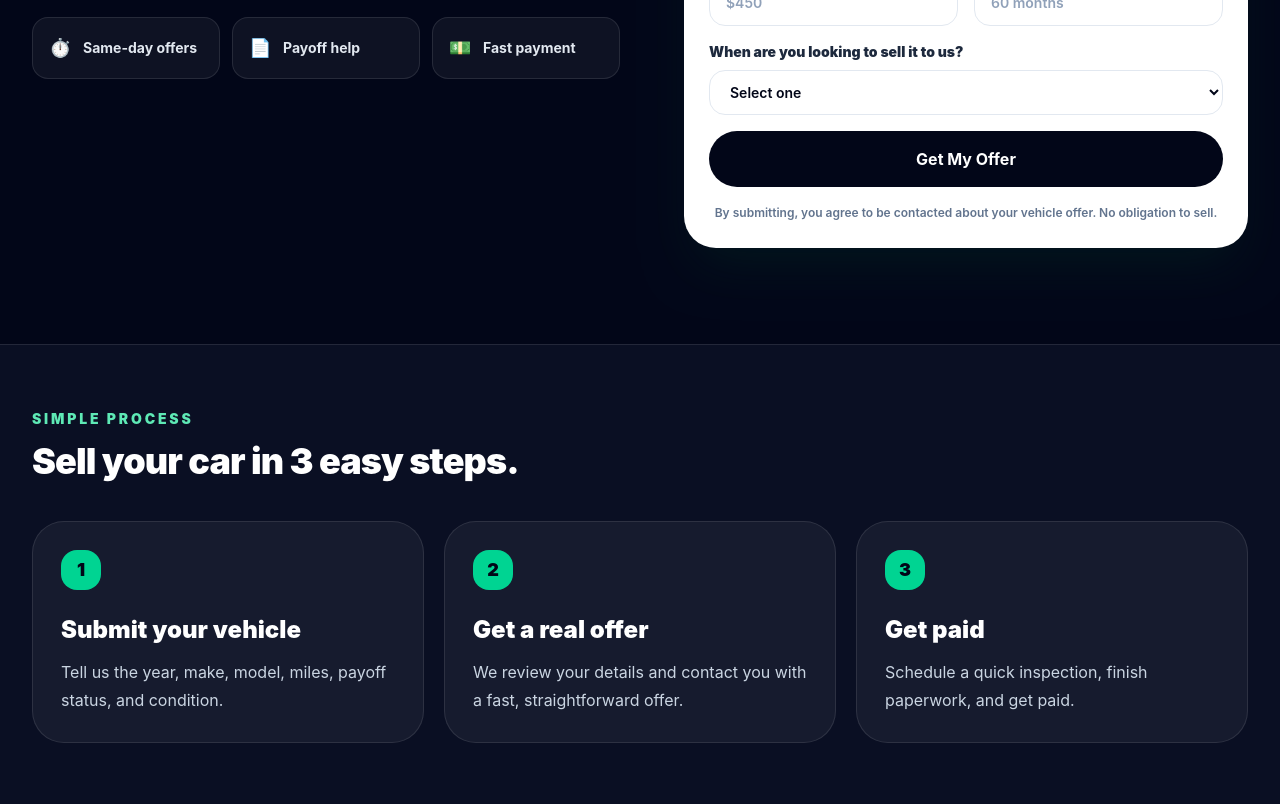
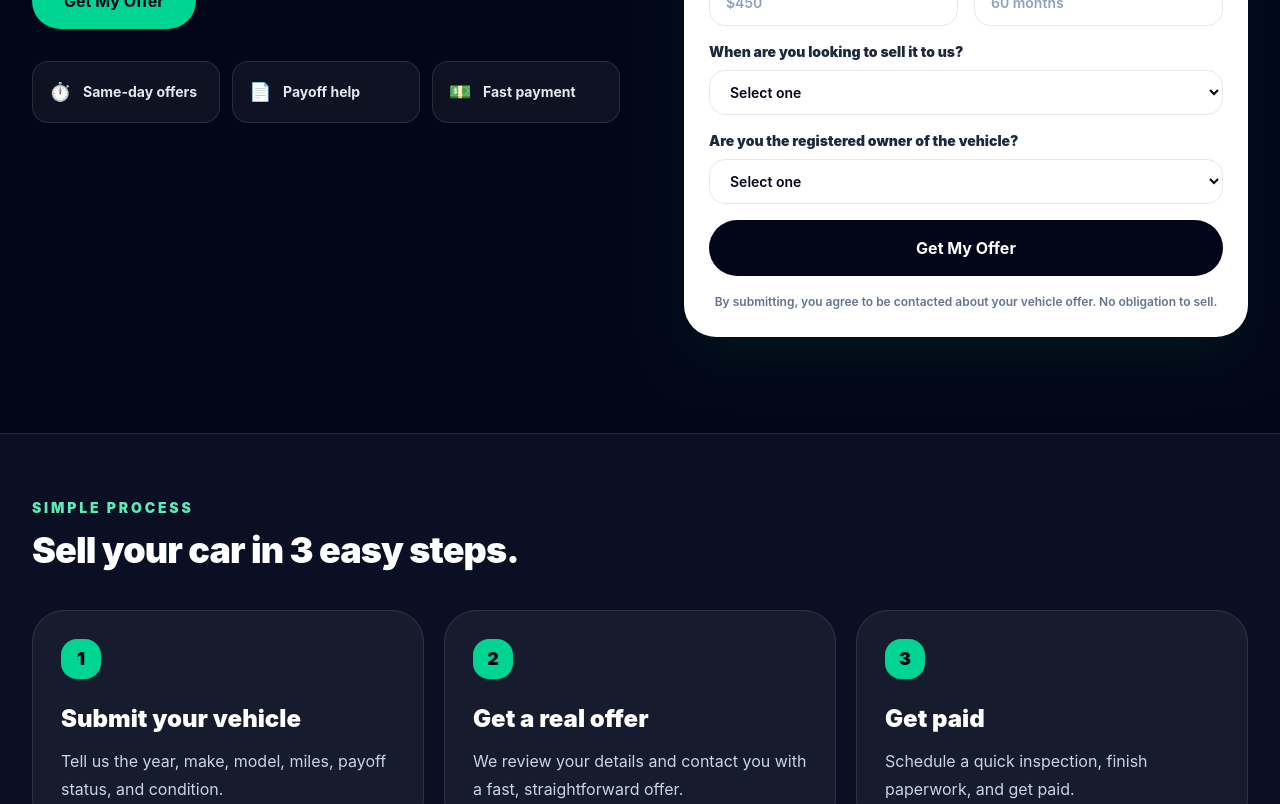
Before and after one commit to Pborja1/instant-car-offer-fl, a React (Vite) app: page / in a window 1280 px wide. Shown: the part 840-1644 px from the top of the page. Built offline with nearby package versions, Linux system fonts and the light colour scheme.

Commit message:
Update App.jsx

```diff
--- a/src/App.jsx
+++ b/src/App.jsx
@@ -313,8 +313,15 @@ function LeadForm({ onSubmit, submitted, compact = false }) {
   return (
     <form onSubmit={onSubmit} className={compact ? "space-y-4 p-6" : "space-y-5 p-6 sm:p-8"}>
       {submitted && (
-        <div className="rounded-2xl border border-emerald-200 bg-emerald-50 p-4 text-sm font-bold text-emerald-800">
-          Thank you. Your vehicle information has been submitted successfully. We will contact you shortly.
+        <div className="rounded-3xl border-2 border-emerald-300 bg-emerald-500 p-6 text-center shadow-xl">
+          <div className="mb-3 text-5xl">✅</div>
+          <h3 className="text-2xl font-black text-white">Thank You!</h3>
+          <p className="mt-2 text-base font-bold text-emerald-50">
+            Your vehicle information has been submitted successfully.
+          </p>
+          <p className="mt-1 text-sm font-semibold text-emerald-100">
+            One of our acquisition specialists will contact you shortly.
+          </p>
         </div>
       )}
 
@@ -393,6 +400,16 @@ function LeadForm({ onSubmit, submitted, compact = false }) {
         </select>
       </div>
 
+      <div>
+        <label className={labelClass}>Are you the registered owner of the vehicle?</label>
+        <select name="registered_owner" className={inputClass} defaultValue="" required>
+          <option value="" disabled>Select one</option>
+          <option value="Yes">Yes</option>
+          <option value="No">No</option>
+          <option value="Co-owner">Co-owner</option>
+        </select>
+      </div>
+
       {!compact && (
         <>
           <div className="grid gap-4 sm:grid-cols-2">
```
